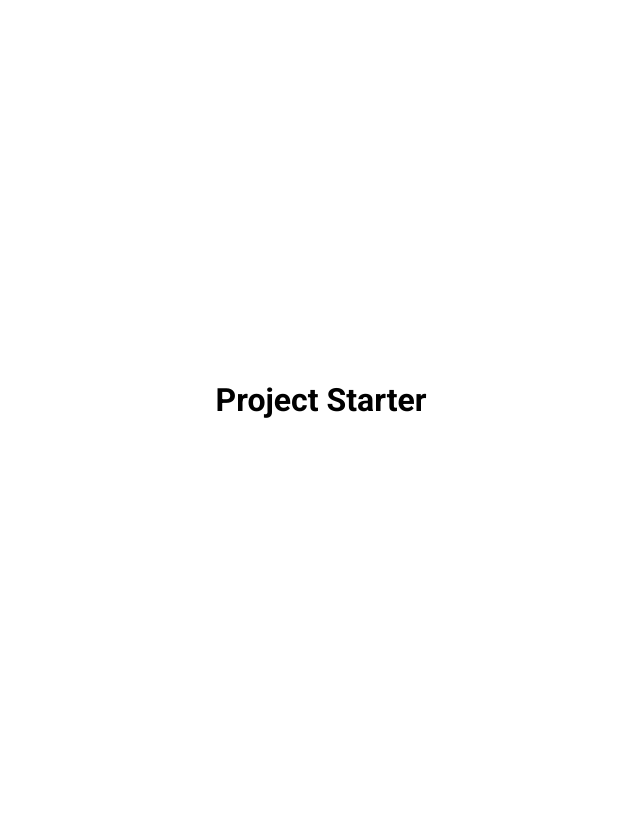
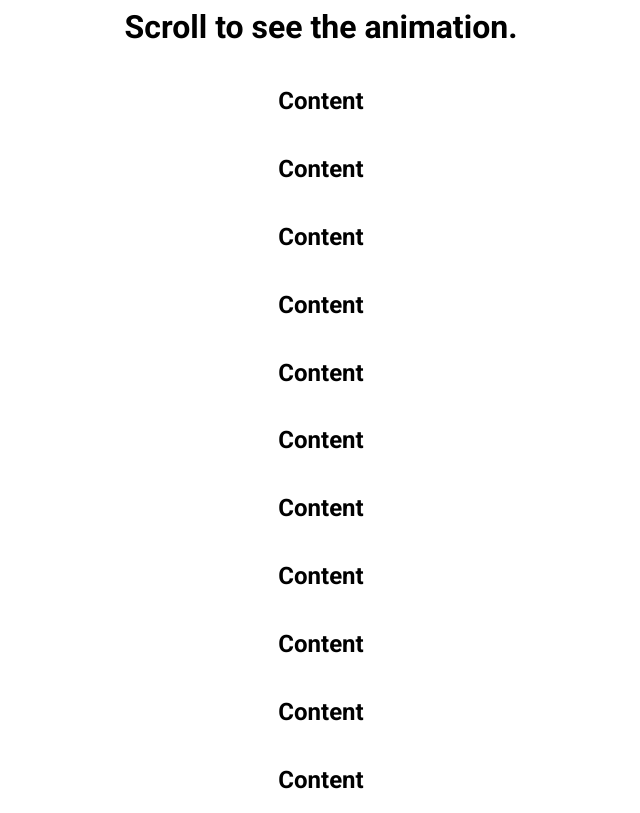
Before and after one commit to donsvederus/ScrollAnimation, a plain HTML site: page index.html in a window 1280 px wide. Shown: the whole page, without its empty margins (319-959 px from the left). Drawn offline with Linux system fonts and the light colour scheme.

Commit message:
0.1..0 html setup

```diff
--- a/index.html
+++ b/index.html
@@ -4,10 +4,21 @@
     <meta charset="UTF-8" />
     <meta name="viewport" content="width=device-width, initial-scale=1.0" />
     <link rel="stylesheet" href="style.css" />
-    <title>My Project</title>
+    <title>Scroll Animation</title>
   </head>
   <body>
-    <h1>Project Starter</h1>
+    <h1>Scroll to see the animation.</h1>
+    <div class="box"><h2>Content</h2></div>
+    <div class="box"><h2>Content</h2></div>
+    <div class="box"><h2>Content</h2></div>
+    <div class="box"><h2>Content</h2></div>
+    <div class="box"><h2>Content</h2></div>
+    <div class="box"><h2>Content</h2></div>
+    <div class="box"><h2>Content</h2></div>
+    <div class="box"><h2>Content</h2></div>
+    <div class="box"><h2>Content</h2></div>
+    <div class="box"><h2>Content</h2></div>
+    <div class="box"><h2>Content</h2></div>
     <script src="script.js"></script>
   </body>
 </html>
```
